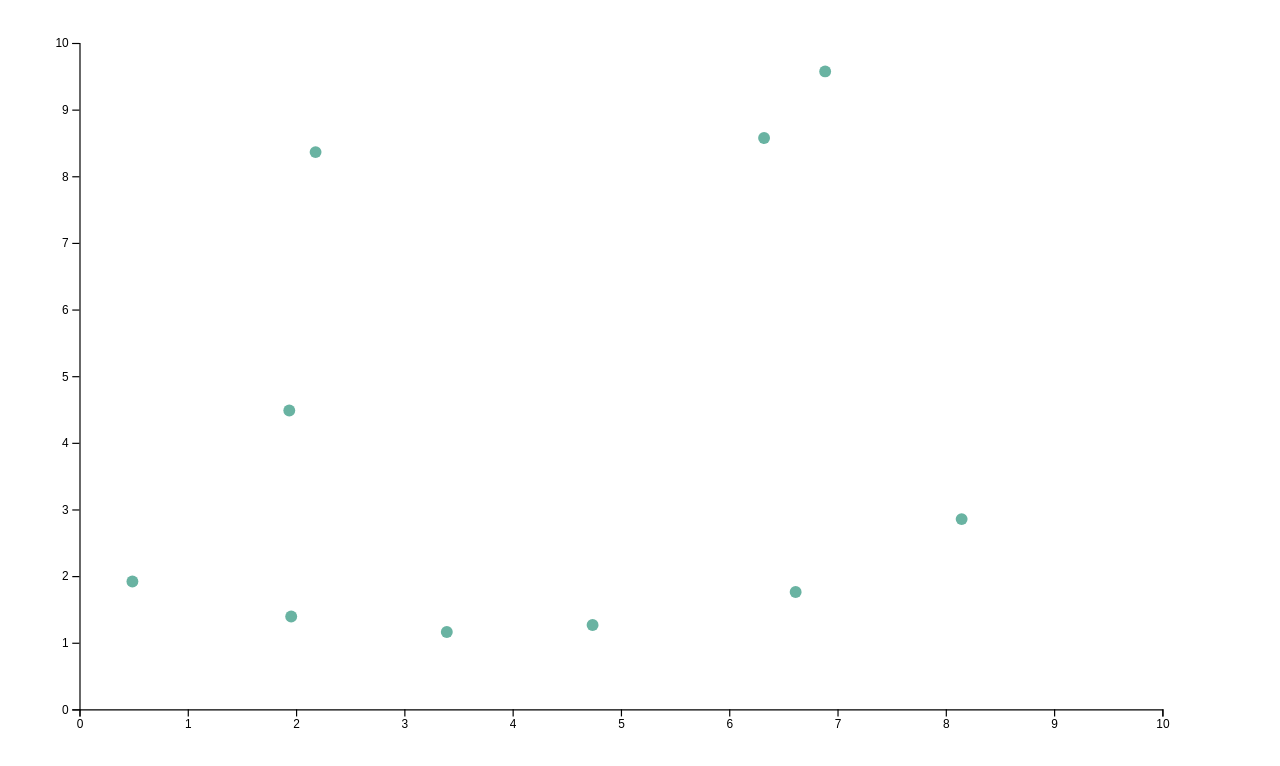
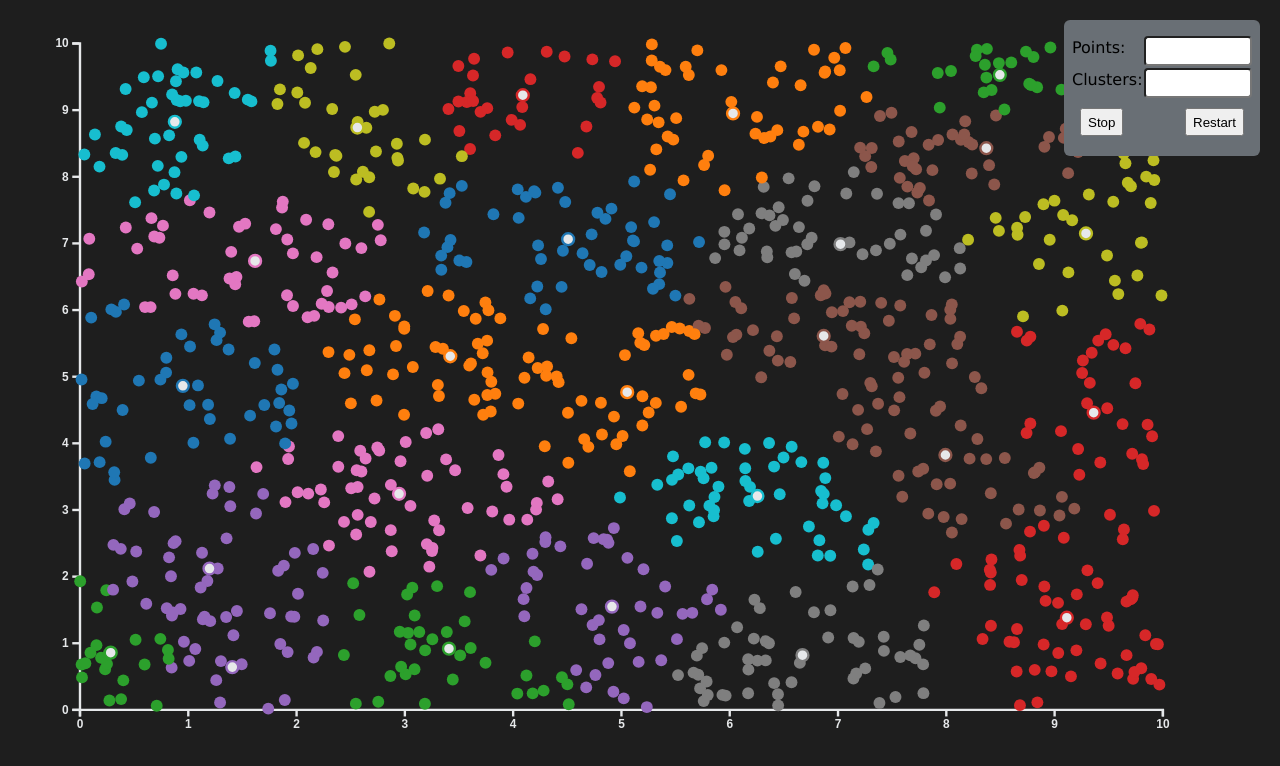
Before and after one commit to IvanLudvig/kmeans, a plain HTML site: page index.html in a window 1280 px wide. Drawn offline with nearby package versions, Linux system fonts and the light colour scheme.

Commit message:
add functionality

```diff
--- a/index.html
+++ b/index.html
@@ -7,7 +7,29 @@
 </head>
 
 <body>
-    <div id='container'></div>
+    <div id='container'>
+    </div>
+
+    <div class='controls'>
+        <div class='control'>
+            Points: <input type='number' />
+        </div>
+        <div class='control'>
+            Clusters: <input type='number' />
+        </div>
+        <div class='control'>
+            <button>
+
+                Stop
+            </button>
+            <button>
+                Restart
+            </button>
+        </div>
+        <div class='control'>
+
+        </div>
+    </div>
 
     <script>
         const svgContainer = document.getElementById('container');
@@ -16,21 +38,25 @@
 
         let viewBox = { x: 0, y: 0, w: 1000, h: 600 };
         const width = viewBox.w - margin.left - margin.right;
-        const height = viewBox.h  - margin.top - margin.bottom;
+        const height = viewBox.h - margin.top - margin.bottom;
 
-        console.log(window);
+        document.body.style.background = '#1e1e1e';
+
         const svg = d3.select('#container')
             .append('svg')
             .attr('viewBox', `${viewBox.x} ${viewBox.y} ${viewBox.w} ${viewBox.h}`)
             .attr('width', window.innerWidth - margin.left - margin.right)
             .attr('height', window.innerHeight - margin.top - margin.bottom)
             .append('g')
-            .attr('transform', `translate(${margin.left}, ${margin.top})`);
-
-        //Read the data
+            .attr('transform', `translate(${margin.left}, ${margin.top})`)
+            .attr('color', '#e6e8ea')
+            .attr('font-weight', 'bold')
+            .attr('stroke-width', 2);
 
         const xrange = [0, 10];
         const yrange = [0, 10];
+        const numPoints = 1000;
+        const numClusters = 25;
 
         const x = d3.scaleLinear()
             .domain(xrange)
@@ -43,7 +69,8 @@
         const getRandomPoint = () => {
             const point = {
                 x: Math.random() * xrange[1],
-                y: Math.random() * yrange[1]
+                y: Math.random() * yrange[1],
+                cluster: null
             };
 
             return point;
@@ -53,7 +80,14 @@
             return Array.from(Array(n)).map(_ => getRandomPoint());
         }
 
-        const data = generatePoints(10);
+        const distance = (a, b) => {
+            return Math.sqrt((a.x - b.x) ** 2 + (a.y - b.y) ** 2);
+        }
+
+        let points = generatePoints(numPoints);
+        let centroids = generatePoints(numClusters);
+
+        const color = d3.scaleOrdinal(d3.schemeCategory10);
 
         svg.append('g')
             .attr('transform', `translate(0, ${height})`)
@@ -62,14 +96,65 @@
         svg.append('g')
             .call(d3.axisLeft(y));
 
-        svg.append('g')
+        const pointsSvg = svg.append('g')
             .selectAll('dot')
-            .data(data)
+            .data(points)
             .join('circle')
-            .attr('cx', function (d) { return x(d.x); })
-            .attr('cy', function (d) { return y(d.y); })
+            .attr('cx', d => x(d.x))
+            .attr('cy', d => y(d.y))
             .attr('r', 5)
-            .style('fill', '#69b3a2');
+            .style('fill', d => color(d.cluster));
+
+        const centroidsSvg = svg.append('g')
+            .selectAll('dot')
+            .data(centroids)
+            .join('circle')
+            .attr('cx', d => x(d.x))
+            .attr('cy', d => y(d.y))
+            .attr('r', 5)
+            .style('fill', '#e6e8ea')
+            .attr('stroke', (d, i) => color(i))
+            .attr('stroke-width', 2);
+
+        const closestCentroid = (point) => {
+            const distances = centroids.map(centroid => distance(point, centroid));
+            const i = distances.findIndex(d => d === Math.min(...distances));
+            return i;
+        }
+
+        const updatePoints = () => {
+            points.forEach(point => {
+                point.cluster = closestCentroid(point);
+            });
+            pointsSvg.transition().style('fill', d => color(d.cluster));
+        }
+
+        const avg = (arr) => arr.reduce((p, c) => p + c, 0) / arr.length;
+        const updateCentroids = () => {
+            centroids.forEach((centroid, i) => {
+                const cluster = points.filter(point => point.cluster === i);
+                if (cluster.length > 0) {
+                    centroid.x = avg(cluster.map(point => point.x));
+                    centroid.y = avg(cluster.map(point => point.y));
+                }
+            });
+            centroidsSvg.transition().attr('cx', d => x(d.x)).attr('cy', d => y(d.y));
+        }
+
+        const render = () => {
+            updatePoints();
+            setInterval(() => {
+                updateCentroids();
+                updatePoints();
+            }, 1000);
+        }
+
+        const reset = () => {
+            points = generatePoints(numPoints);
+            centroids = generatePoints(numClusters);
+        }
+
+        render();
 
     </script>
 </body>
--- a/styles.css
+++ b/styles.css
@@ -1,4 +1,38 @@
-.container{
+.container {
     width: 100%;
-    height: 800px;
+    height: 100vh;
 }
+
+.controls {
+    position: absolute;
+    top: 20px;
+    right: 20px;
+    width: 180px;
+    height: 120px;
+    background-color: #696f75;
+    border-radius: 6px;
+    /* opacity: 0.6; */
+    z-index: 2;
+    font-family: 'Lucida Sans', 'Lucida Sans Regular', 'Lucida Grande', 'Lucida Sans Unicode', Geneva, Verdana, sans-serif;
+    padding: 8px;
+}
+
+.control{
+    width: 100%;
+    opacity: 1;
+    display: flex;
+    justify-content: space-between;
+    margin-top: 8px;
+    height: 24px;
+    line-height: 24px;
+}
+.control input{
+    width: 100px;
+    height: 24px;
+    border-radius: 4px;
+}
+
+.control button{
+    margin: 8px;
+    height: 28px;
+}
```
